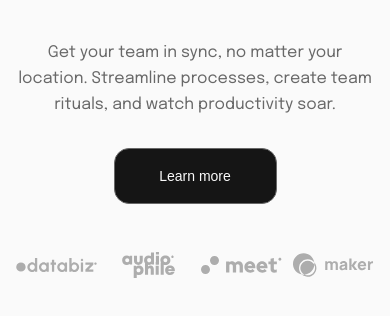
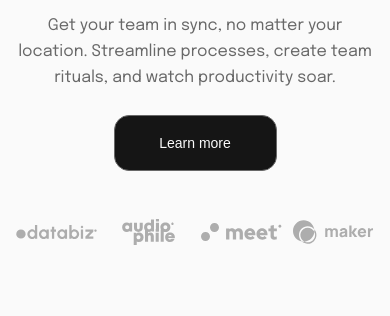
Before and after one commit to Mariam-Levy/dropdown-navigation, a plain HTML site: page index.html in a window 390 px wide. Shown: the part 498-814 px from the top of the page. Drawn offline with Linux system fonts and the light colour scheme.

Commit message:
adjustments and corrections in mobile view

```diff
--- a/index.html
+++ b/index.html
@@ -80,7 +80,7 @@
                 </div>
             </div>
             <div class="hero__img">
-                <img class="img-desktop" srcset="./img/img-hero-desktop.svg" alt="">
+                <img class="img-desktop" src="./img/img-hero-desktop.svg" alt="">
                 <img class="img-mobile" src="./img/img-hero-mobile.svg" alt="">
             </div>
         </div>
--- a/sass/components/_nabvar.scss
+++ b/sass/components/_nabvar.scss
@@ -18,7 +18,7 @@
             display: flex;
             justify-content: space-between;
             @include medium {
-                width: 43%;
+                /* width: 43%; */
                 visibility: hidden;
                 opacity: 0;
                 position: absolute;
--- a/sass/pages/_home.scss
+++ b/sass/pages/_home.scss
@@ -69,6 +69,7 @@
                     @include medium {
                         width: 100%;
                         text-align: center;
+                        margin-bottom: 16px;
                         letter-spacing: -0.5px;
                         @include typography(36px, 700, 42px, normal, $black);
                     }
@@ -84,6 +85,7 @@
                     @include medium {
                         width: 100%;
                         text-align: center;
+                        margin-bottom: 24px;
                         @include typography(16px, 400, 26px, normal, $medium-grey);
                     }
                 }
@@ -116,8 +118,7 @@
             }
 
             @include medium {
-                width: 100vw;
-                order: 1;
+                width: 100%;
                 margin-bottom: 47.75px;
             }
 
```
Also changed, not shown: css/styles.css, 1 other file.
